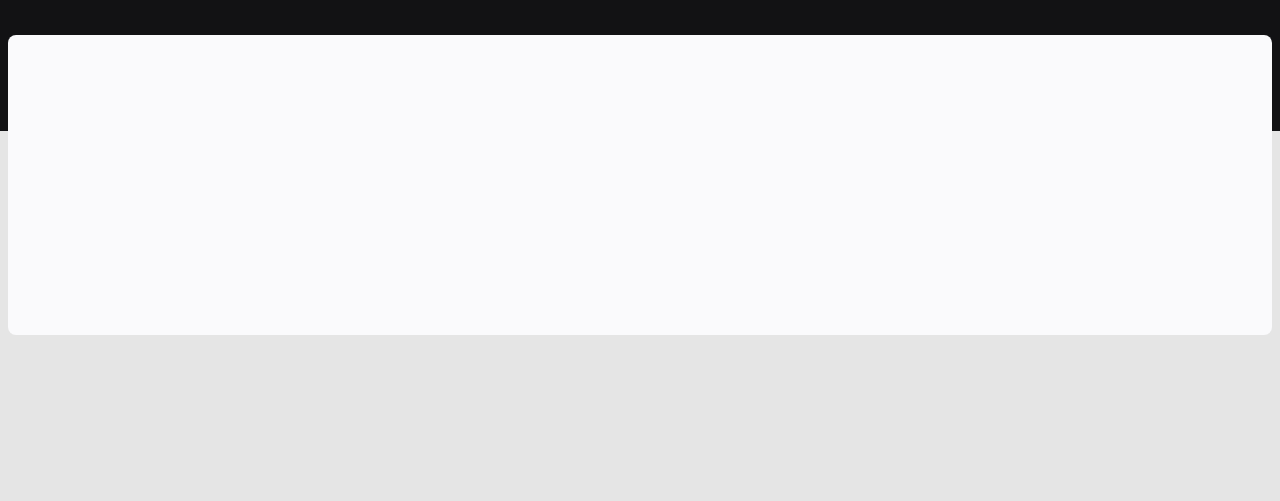
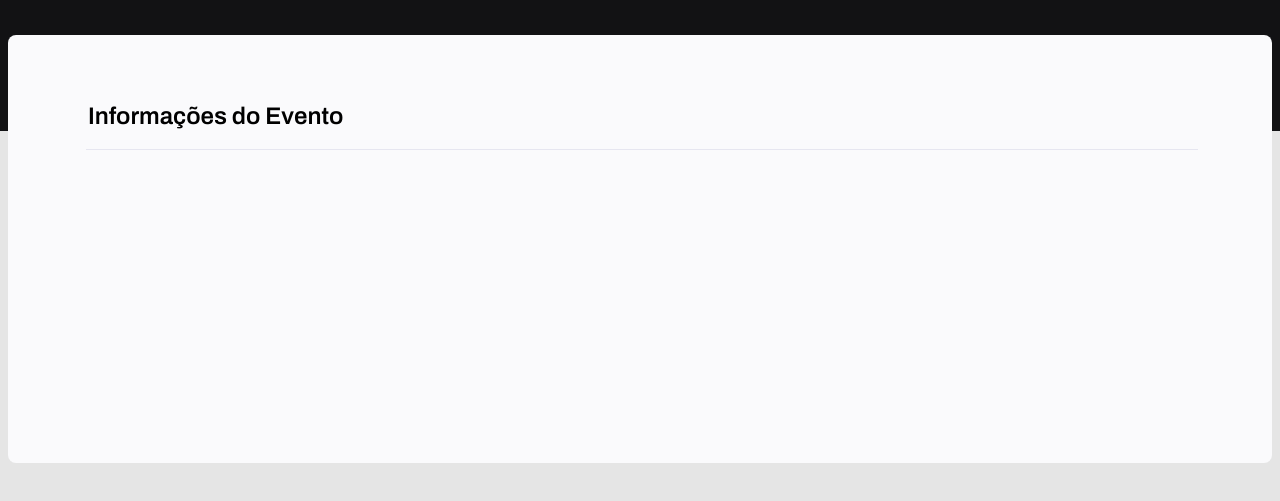
Before and after one commit to felipemadu13/rocketseat, a plain HTML site: page Explorer/stage_03/stg03_projeto_01/index.html in a window 1280 px wide. Shown: the part 237-738 px from the top of the page. Drawn offline with Linux system fonts and the light colour scheme.

Commit message:
stg03 - projeto 01

```diff
--- a/Explorer/stage_03/stg03_projeto_01/index.html
+++ b/Explorer/stage_03/stg03_projeto_01/index.html
@@ -19,6 +19,9 @@
         <p>O primeiro passo, é preencher esse formulário de inscrição.</p>
       </header>
       <form >
+        <fieldset>
+          <legend>Informações do Evento</legend>
+        </fieldset>
 
       </form>
   </id>
--- a/Explorer/stage_03/stg03_projeto_01/style.css
+++ b/Explorer/stage_03/stg03_projeto_01/style.css
@@ -46,4 +46,22 @@ form {
   background: #FAFAFC;
   border-radius: 8px;
   min-height: 300px;
+
+  padding: 64px;
 }
+
+fieldset {
+  border: none;
+
+}
+
+fieldset legend {
+  font-family: 'Archivo', sans-serif;
+  font-weight: 600;
+  font-size: 24px;
+  line-height: 34px;
+
+  width: 100%;
+  border-bottom: 1px solid #E6E6F0;
+  padding-bottom: 16px;
+}
```
